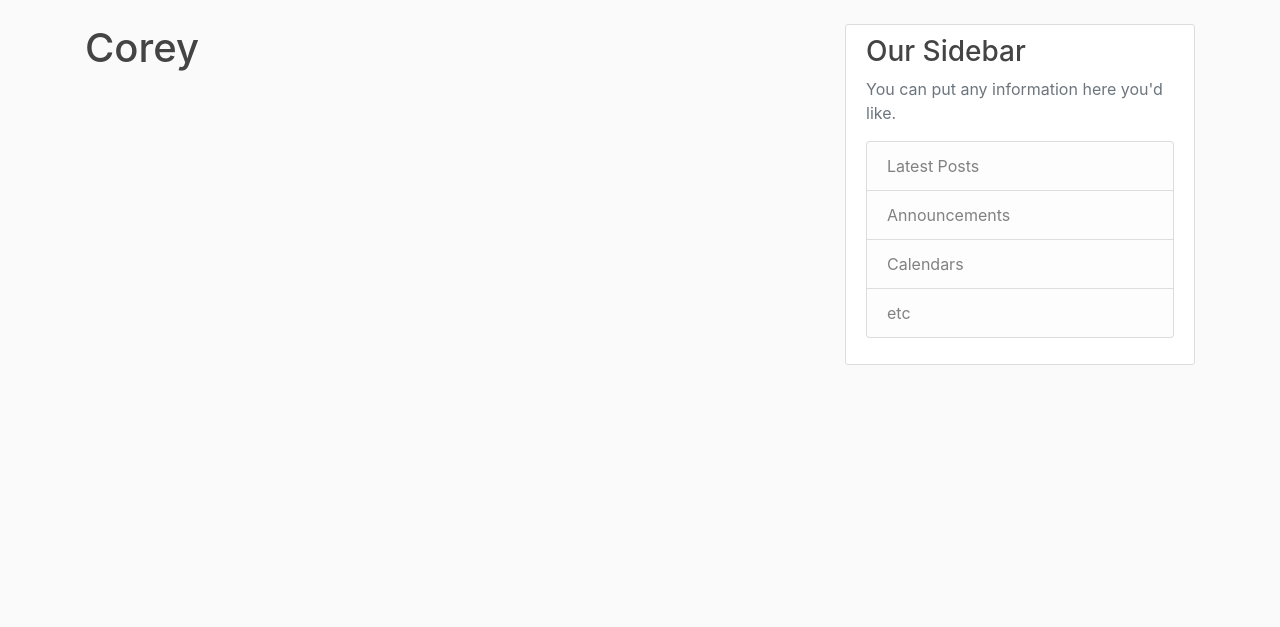
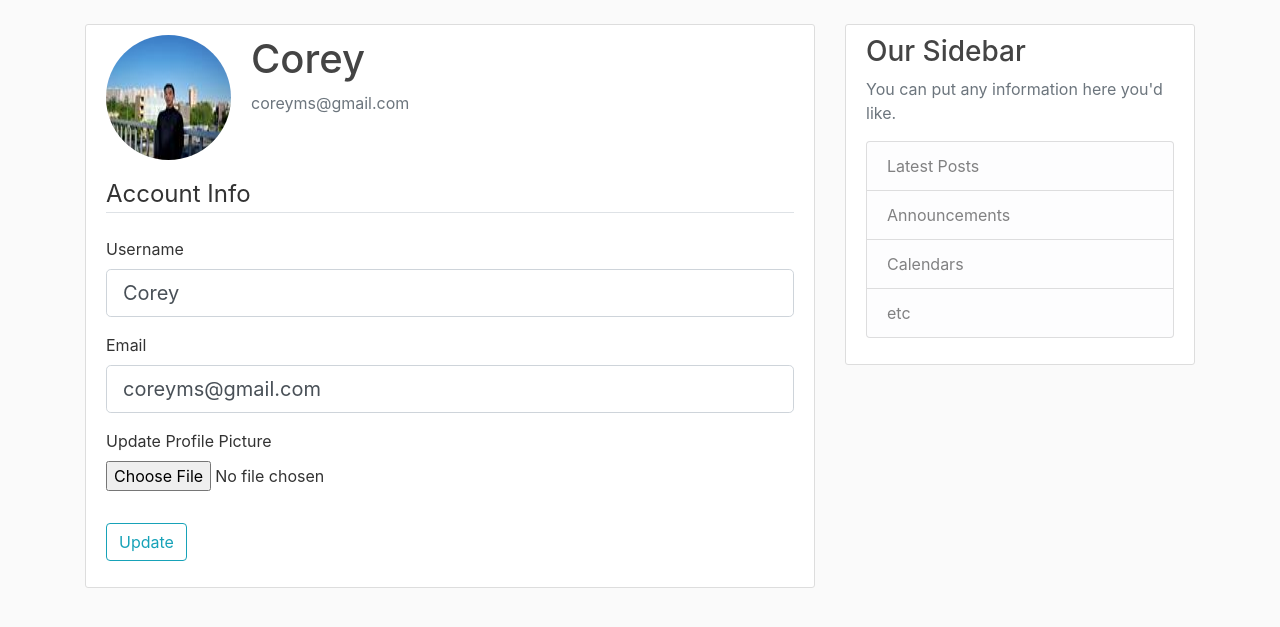
Before and after one commit to osubuu/flaskblog, a Flask app: page /account in a window 1280 px wide. Shown: the part 56-683 px from the top of the page. Run offline with Flask 2, Linux system fonts and the light colour scheme; a user stored in the database is signed in; some libraries are stand-ins or nearby versions.

Commit message:
added image and account editing functionalities

```diff
--- a/flaskblog/forms.py
+++ b/flaskblog/forms.py
@@ -1,4 +1,7 @@
 from flask_wtf import FlaskForm
+# this is for adding photos
+from flask_wtf.file import FileField, FileAllowed
+from flask_login import current_user
 # also came along with flask_wtf
 from wtforms import StringField, PasswordField, SubmitField, BooleanField
 from wtforms.validators import DataRequired, Length, Email, EqualTo, ValidationError
@@ -34,3 +37,27 @@ class LoginForm(FlaskForm):
     password = PasswordField("Password", validators=[DataRequired()])
     remember = BooleanField("Remember Me")
     submit = SubmitField("Login")
+
+
+class UpdateAccountForm(FlaskForm):
+    username = StringField("Username",
+                           validators=[DataRequired(), Length(min=2, max=20)])
+    email = StringField("Email", validators=[DataRequired(), Email()])
+
+    picture = FileField("Update Profile Picture", validators=[
+                        FileAllowed(["jpg", "png"])])
+    submit = SubmitField("Update")
+
+    def validate_username(self, username):
+        if username.data != current_user.username:
+            user = User.query.filter_by(username=username.data).first()
+            if user:
+                raise ValidationError(
+                    "That username is taken. Please choose a different one.")
+
+    def validate_email(self, email):
+        if email.data != current_user.email:
+            user = User.query.filter_by(email=email.data).first()
+            if user:
+                raise ValidationError(
+                    "That email is taken. Please choose a different one.")
--- a/flaskblog/routes.py
+++ b/flaskblog/routes.py
@@ -1,3 +1,8 @@
+import os
+# for saving pictures
+import secrets
+# image re-sizing
+from PIL import Image
 # render_template = allows you to render html templates
 # url_for = allows you to target routes
 # flash = alert
@@ -5,7 +10,7 @@
 from flask import render_template, url_for, flash, redirect, request
 from flaskblog import app, db, bcrypt
 # can also import other python files
-from flaskblog.forms import RegistrationForm, LoginForm
+from flaskblog.forms import RegistrationForm, LoginForm, UpdateAccountForm
 # we reorganized our models and put them in a separate .py file and imported them here
 from flaskblog.models import User, Post
 from flask_login import login_user, current_user, logout_user, login_required
@@ -82,7 +87,39 @@ def logout():
     return redirect(url_for("home"))
 
 
-@app.route("/account")
+def save_picture(form_picture):
+    random_hex = secrets.token_hex(8)
+    _, f_ext = os.path.splitext(form_picture.filename)
+    picture_fn = random_hex + f_ext
+    picture_path = os.path.join(
+        app.root_path, "static/profile_pics", picture_fn)
+
+    # image re-sizing
+    output_size = (125, 125)
+    i = Image.open(form_picture)
+    i.thumbnail(output_size)
+    i.save(picture_path)
+
+    return picture_fn
+
+
+@app.route("/account", methods=["GET", "POST"])
 @login_required
 def account():
-    return render_template("account.html", title="Account")
+    form = UpdateAccountForm()
+    if form.validate_on_submit():
+        if form.picture.data:
+            picture_file = save_picture(form.picture.data)
+            current_user.image_file = picture_file
+        current_user.username = form.username.data
+        current_user.email = form.email.data
+        db.session.commit()
+        flash('Your account has been updated!', 'success')
+        return redirect(url_for('account'))
+    elif request.method == 'GET':
+        form.username.data = current_user.username
+        form.email.data = current_user.email
+    image_file = url_for(
+        'static', filename='profile_pics/' + current_user.image_file)
+    return render_template('account.html', title='Account',
+                           image_file=image_file, form=form)
--- a/flaskblog/templates/account.html
+++ b/flaskblog/templates/account.html
@@ -1,6 +1,62 @@
 {% extends "layout.html" %}
 {% block content %}
 
-<h1>{{current_user.username}}</h1>
+<div class="content-section">
+  <div class="media">
+    <img class="rounded-circle account-img" src="{{image_file}}">
+    <div class="media-body">
+      <h2 class="account-heading">{{current_user.username}}</h2>
+      <p class="text-secondary">{{current_user.email}}</p>
+    </div>
+  </div>
+  <form method="POST" action="" enctype="multipart/form-data">
+    <!-- Hidden tag is needed, but don't worry about it -->
+    {{form.hidden_tag()}}
+    <fieldset class="form-group">
+      <legend class="border-bottom mb-4">Account Info</legend>
+      <div class="form-group">
+        {{form.username.label(class="form-control-label")}}
+
+        <!-- if there are errors -->
+        {% if form.username.errors %}
+        {{form.username(class="form-control form-control-lg is-invalid")}}
+        <div class="invalid-feedback">
+          {% for error in form.username.errors %}
+          <span>{{error}}</span>
+          {% endfor %}
+        </div>
+        {% else %}
+        {{form.username(class="form-control form-control-lg")}}
+        {% endif %}
+      </div>
+      <div class="form-group">
+        {{form.email.label(class="form-control-label")}}
+
+        {% if form.email.errors %}
+        {{form.email(class="form-control form-control-lg is-invalid")}}
+        <div class="invalid-feedback">
+          {% for error in form.email.errors %}
+          <span>{{error}}</span>
+          {% endfor %}
+        </div>
+        {% else %}
+        {{form.email(class="form-control form-control-lg")}}
+        {% endif %}
+      </div>
+      <div class="form-group">
+        {{ form.picture.label() }}
+        {{ form.picture(class="form-control-file") }}
+        {% if form.picture.errors %}
+        {% for error in form.picture.errors %}
+        <span class="text-danger">{{ error }}</span></br>
+        {% endfor %}
+        {% endif %}
+      </div>
+    </fieldset>
+    <div class="form-group">
+      {{form.submit(class="btn btn-outline-info")}}
+    </div>
+  </form>
+</div>
 
 {% endblock content %}
--- a/requirements.txt
+++ b/requirements.txt
@@ -10,6 +10,7 @@ Flask-WTF==0.14.2
 itsdangerous==0.24
 Jinja2==2.10
 MarkupSafe==1.0
+Pillow==5.3.0
 pycodestyle==2.4.0
 pycparser==2.19
 six==1.11.0
```
Also changed, not shown: flaskblog/site.db, flaskblog/static/profile_pics/09b3ddc6ee983f87.jpg (added), flaskblog/static/profile_pics/31df074caf57feb8.jpg (added), flaskblog/static/profile_pics/44f1363a7727131d.jpg (added), flaskblog/static/profile_pics/454961d72d1ba80f.jpg (added), flaskblog/static/profile_pics/4fd997e3b402c059.jpg (added), flaskblog/static/profile_pics/98ead4a3c24d733e.jpg (added), flaskblog/static/profile_pics/c0a6f7c98472551d.jpg (added), flaskblog/static/profile_pics/d80dc1735e79b173.jpg (added), flaskblog/static/profile_pics/da3a15d76e08e724.jpg (added), flaskblog/static/profile_pics/default.jpg (added).
